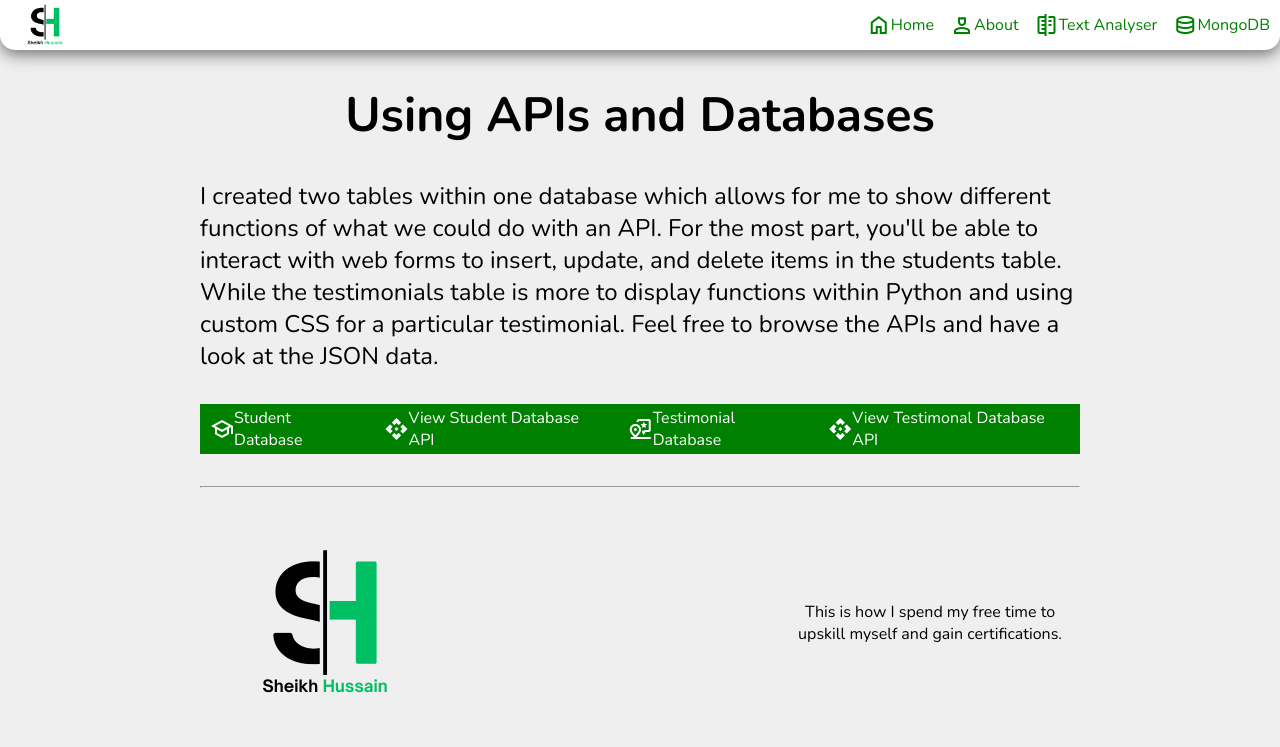
After one commit to Sheikh-H/Flask_Website, a Flask app: page /MongoDB in a window 1280 px wide. The commit adds this page. Shown: the top 747 px of the page. Run offline with Flask 3, Linux system fonts and the light colour scheme.

Commit message:
apis fixed

```diff
--- a/app.py
+++ b/app.py
@@ -57,19 +57,30 @@ def mongodb_home():
     return render_template('/pages/database_home.html', title = title)
 
 @app.route('/api/v1.0/student', methods=['GET'])
-def student_api():
-    students = list(db.students.find())
+def students_api():
+    students = list(students_tbl.find())
     for student in students:
         student['_id'] = str(student['_id'])
     return jsonify(students)
 
-@app.route('/api/v1.0/testmonial', methods=['GET'])
-def testimonial_api():
-    testimonials = list(db.feedbacks.find())
+@app.route('/api/v1.0/student/<student_id>', methods=['GET'])
+def student_api(student_id):
+    student = list(students_tbl.find_one({'_id':ObjectId(student_id)}))
+    student['_id'] = str(student['_id'])
+    return jsonify(student)
+
+@app.route('/api/v1.0/testmonials', methods=['GET'])
+def testimonials_api():
+    testimonials = list(feedbacks_tbl.find())
     for testimonial in testimonials:
         testimonial['_id'] = str(testimonial['_id'])
     return jsonify(testimonials)
 
+@app.route('/api/v1.0/student/<testimonial_id>', methods=['GET'])
+def testimonial_api(testimonial_id):
+    testimonial = list(feedbacks_tbl.find_one({'_id':ObjectId(testimonial_id)}))
+    testimonial['_id'] = str(testimonial['_id'])
+    return jsonify(testimonial)
 
 @app.route('/student_database', methods = ['GET', 'POST'])
 def student_database():
--- /dev/null
+++ b/templates/pages/database_home.html
@@ -0,0 +1,16 @@
+{% extends 'layout.html' %} {% block content %}
+<div class="database_home">
+  <h1>Using APIs and Databases</h1>
+  <br />
+  <p>
+    I created two tables within one database which allows for me to show
+    different functions of what we could do with an API. For the most part,
+    you'll be able to interact with web forms to insert, update, and delete
+    items in the students table. While the testimonials table is more to display
+    functions within Python and using custom CSS for a particular testimonial.
+    Feel free to browse the APIs and have a look at the JSON data.
+  </p>
+</div>
+<br />
+<div>{% include 'partials/database_nav.html' %}</div>
+{% endblock %}
--- a/templates/partials/database_nav.html
+++ b/templates/partials/database_nav.html
@@ -8,7 +8,7 @@
         >
       </li>
       <li>
-        <a hre="{{url_for('student_api')}}">
+        <a href="{{url_for('students_api')}}">
           <span class="material-symbols-outlined"> api </span> View Student
           Database API</a
         >
@@ -20,7 +20,7 @@
         >
       </li>
       <li>
-        <a hre="{{url_for('testimonial_api')}}">
+        <a href="{{url_for('testimonials_api')}}">
           <span class="material-symbols-outlined"> api </span> View Testimonal
           Database API</a
         >
```
Also changed, not shown: templates/pages/testimonial_database_home .html (added, +53 -0 lines).
